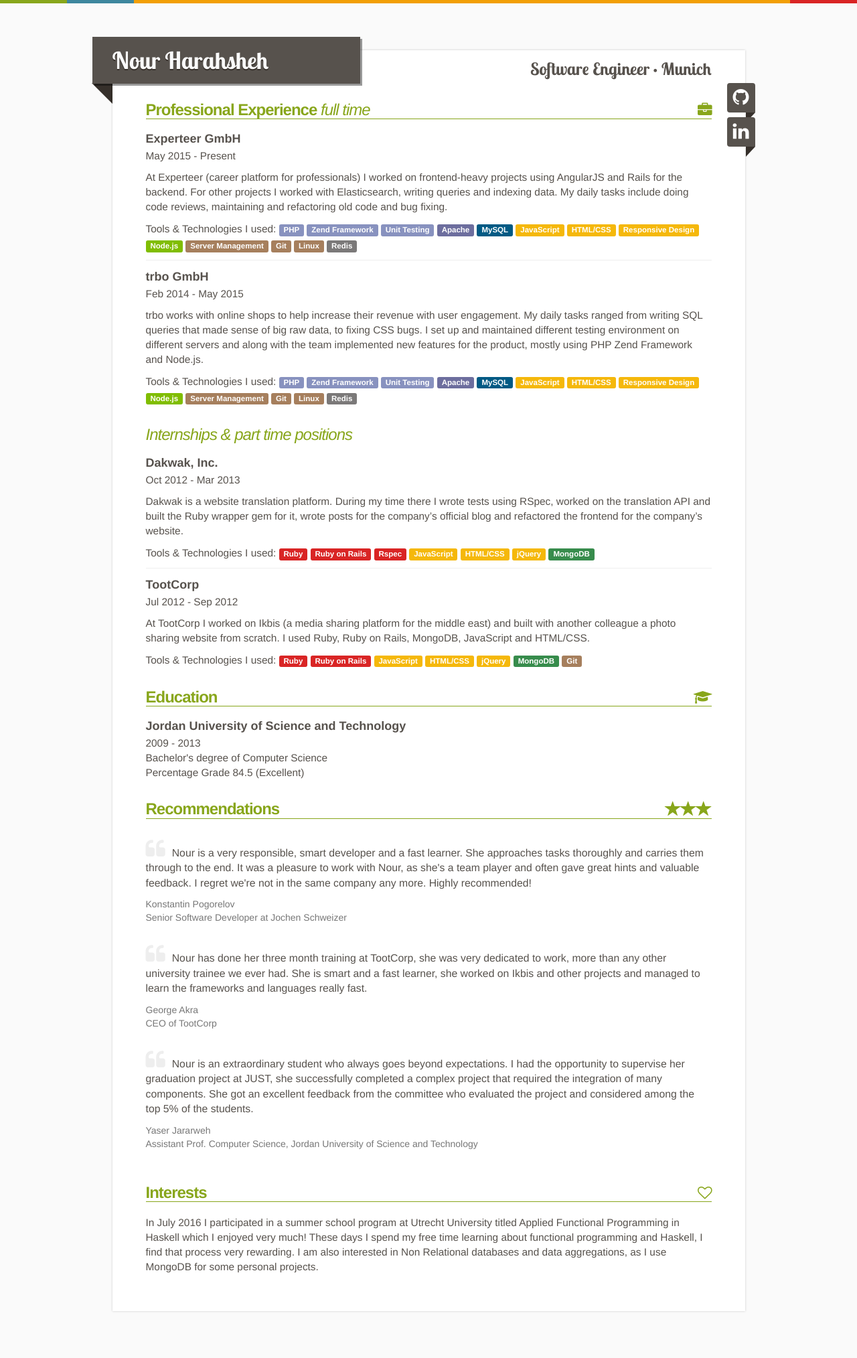
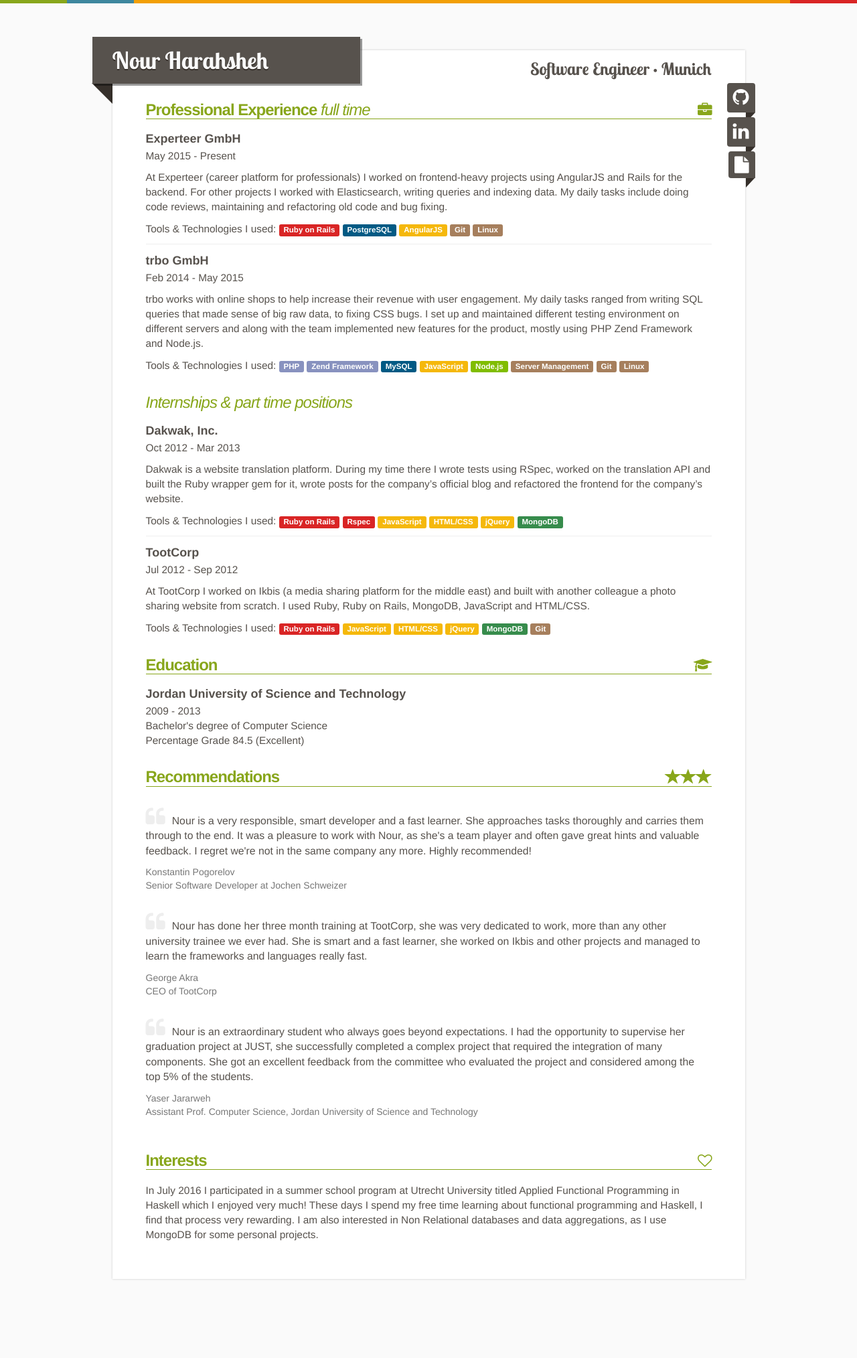
Before and after one commit to n0ur/n0ur.github.io, a Jekyll site: the page index.html, which Jekyll copies as it is, in a window 1280 px wide. Shown: the whole page at 67% size. Built offline with Jekyll 4.4.1, drawn with Linux system fonts in a browser that asks for light colours; nearby versions of some CDN libraries; after the commit the page ends 1980 px from its top, so only the background shows below that.

Commit message:
update resume

```diff
--- a/css/styles.css
+++ b/css/styles.css
@@ -271,11 +271,11 @@
   }
   .linkedin:before {
   }
-  .email {
+  .resume {
     font-size: 1.8em;
     top: 221px;
   }
-  .email:before {
+  .resume:before {
     top: 39px;
   }
 }
--- a/index.html
+++ b/index.html
@@ -29,6 +29,7 @@
           <div class="text-center">
             <a href="https://github.com/n0ur" class="contact gh" title="github"><i class="fa fa-github"></i></a>
             <a href="https://www.linkedin.com/in/nourhrs" class="contact linkedin" title="linkedin"><i class="fa fa-linkedin"></i></a>
+            <a href="http://n0ur.github.io/NourHarahsheh.pdf" class="contact resume" title="resume"><i class="fa fa-file"></i></a>
             <!-- add download pdf -->
           </div>
 
@@ -48,19 +49,11 @@
                     At Experteer (career platform for professionals) I worked on frontend-heavy projects using AngularJS and Rails for the backend. For other projects I worked with Elasticsearch, writing queries and indexing data. My daily tasks include doing code reviews, maintaining and refactoring old code and bug fixing.
                   </p>
                   <p class="tools">Tools & Technologies I used:
-                    <span class="label label-php">PHP</span>
-                    <span class="label label-php">Zend Framework</span>
-                    <span class="label label-php">Unit Testing</span>
-                    <span class="label label-apache">Apache</span>
-                    <span class="label label-ds">MySQL</span>
-                    <span class="label label-frontend">JavaScript</span>
-                    <span class="label label-frontend">HTML/CSS</span>
-                    <span class="label label-frontend">Responsive Design</span>
-                    <span class="label label-node">Node.js</span>
-                    <span class="label label-system">Server Management</span>
+                    <span class="label label-ruby">Ruby on Rails</span>
+                    <span class="label label-ds">PostgreSQL</span>
+                    <span class="label label-frontend">AngularJS</span>
                     <span class="label label-system">Git</span>
                     <span class="label label-system">Linux</span>
-                    <span class="label label-redis">Redis</span>
                   </p>
                 </li>
 
@@ -73,17 +66,12 @@
                   <p class="tools">Tools & Technologies I used:
                     <span class="label label-php">PHP</span>
                     <span class="label label-php">Zend Framework</span>
-                    <span class="label label-php">Unit Testing</span>
-                    <span class="label label-apache">Apache</span>
                     <span class="label label-ds">MySQL</span>
                     <span class="label label-frontend">JavaScript</span>
-                    <span class="label label-frontend">HTML/CSS</span>
-                    <span class="label label-frontend">Responsive Design</span>
                     <span class="label label-node">Node.js</span>
                     <span class="label label-system">Server Management</span>
                     <span class="label label-system">Git</span>
                     <span class="label label-system">Linux</span>
-                    <span class="label label-redis">Redis</span>
                   </p>
                 </li>
               </ul>
@@ -99,7 +87,6 @@
                     Dakwak is a website translation platform. During my time there I wrote tests using RSpec, worked on the translation API and built the Ruby wrapper gem for it, wrote posts for the company’s official blog and refactored the frontend for the company’s website.
                   </p>
                   <p class="tools">Tools & Technologies I used:
-                    <span class="label label-ruby">Ruby</span>
                     <span class="label label-ruby">Ruby on Rails</span>
                     <span class="label label-ruby">Rspec</span>
                     <span class="label label-frontend">JavaScript</span>
@@ -116,7 +103,6 @@
                     At TootCorp I worked on Ikbis (a media sharing platform for the middle east) and built with another colleague a photo sharing website from scratch. I used Ruby, Ruby on Rails, MongoDB, JavaScript and HTML/CSS.
                   </p>
                   <p class="tools">Tools & Technologies I used:
-                    <span class="label label-ruby">Ruby</span>
                     <span class="label label-ruby">Ruby on Rails</span>
                     <span class="label label-frontend">JavaScript</span>
                     <span class="label label-frontend">HTML/CSS</span>
```
